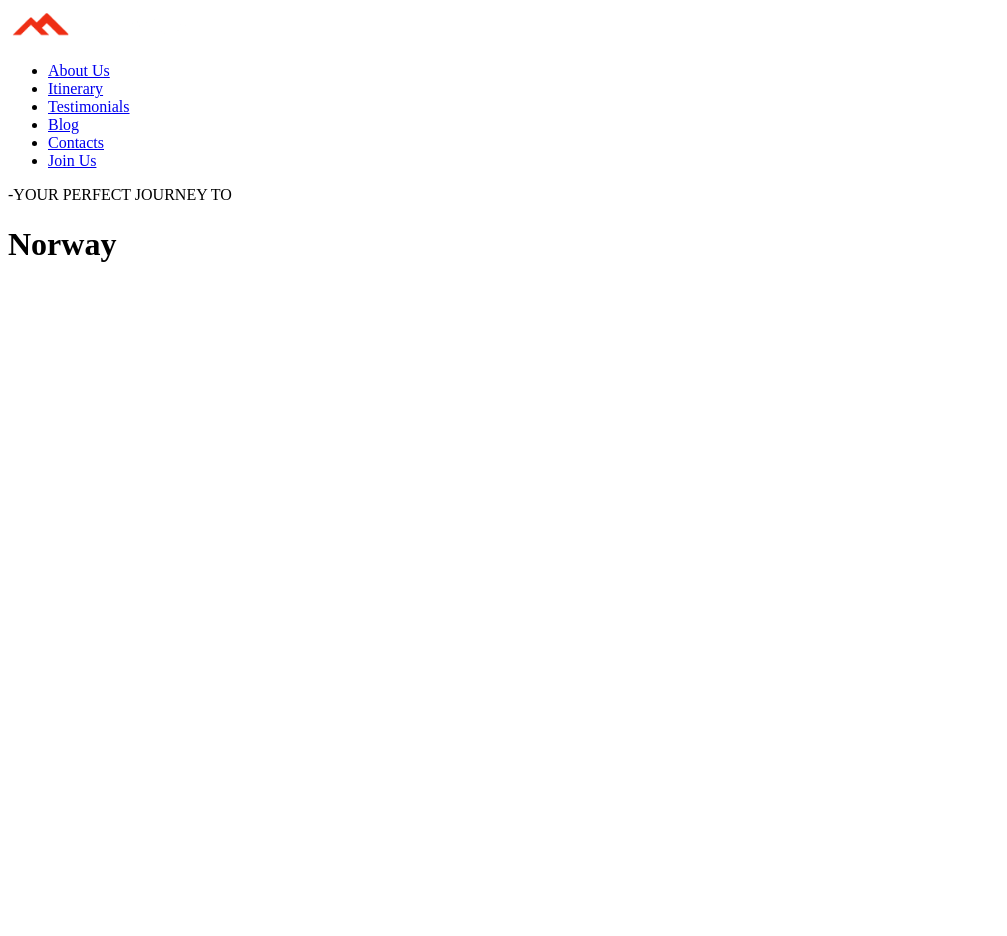
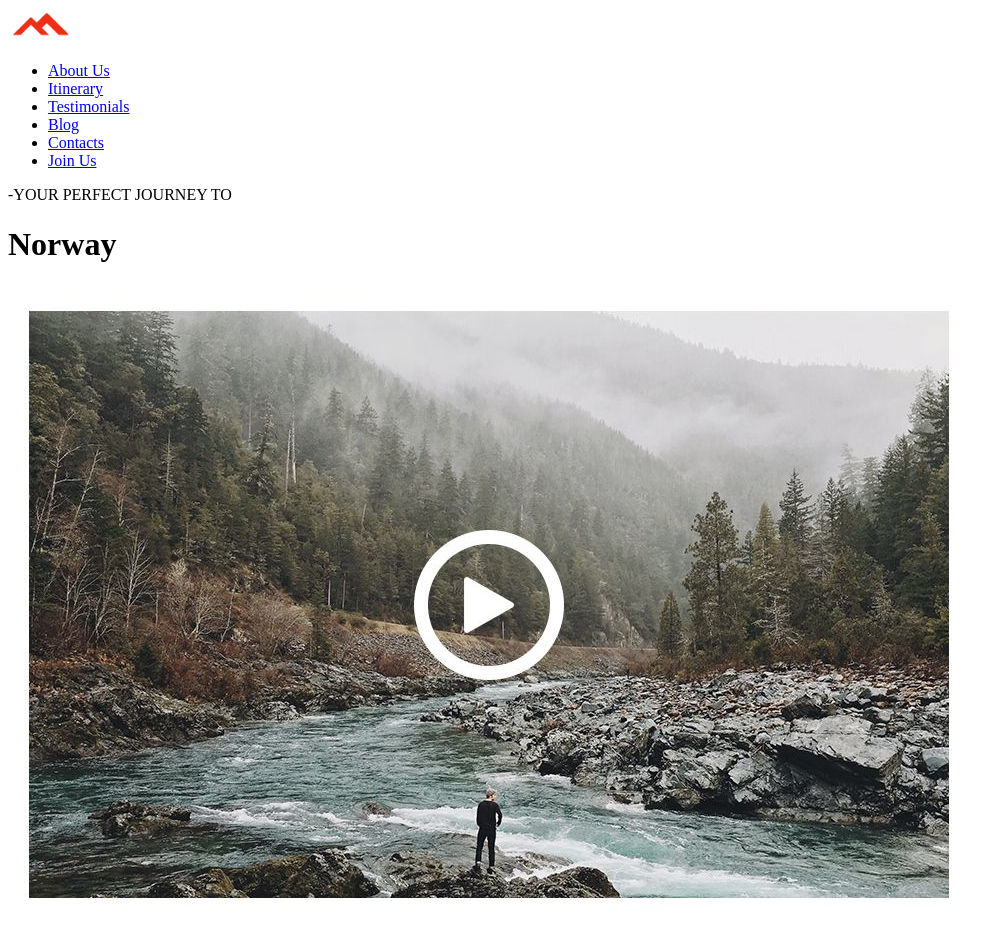
Before and after one commit to yayaremchuk/717-html-2, a plain HTML site: page index.html in a window 1280 px wide. Shown: the whole page, without its empty margins (0-1007 px from the left). Before the commit the page ends 800 px from the top, so only its background shows below. Drawn offline with Linux system fonts and the light colour scheme.

Commit message:
added river image

```diff
--- a/index.html
+++ b/index.html
@@ -28,7 +28,7 @@
             </p>
             <h1 class="header__title">Norway</h1>
             <aside clas="header__aside">
-
+             <img src="img/reiver.jpg" alt="River">
             </aside>
         </div>
     </header>
```
